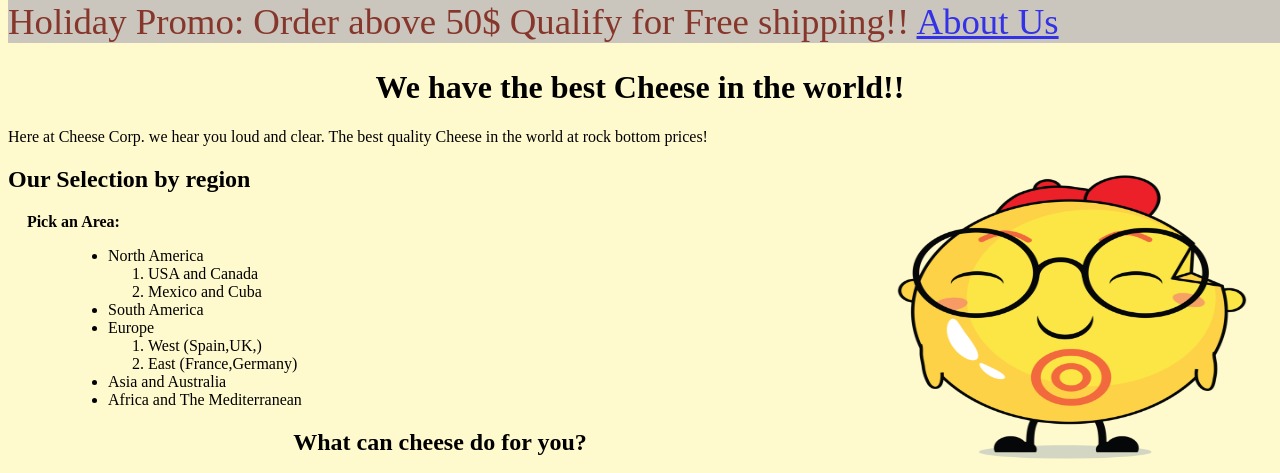
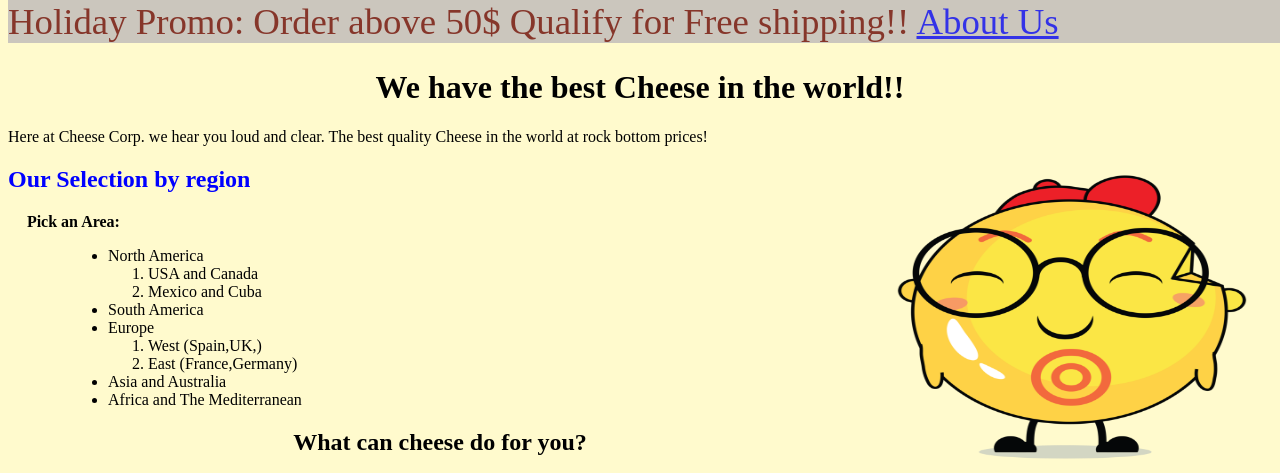
Before and after one commit to Khoi938/html-me-something, a plain HTML site: page index.html in a window 1280 px wide. Shown: the top 473 px of the page. Drawn offline with Linux system fonts and the light colour scheme.

Commit message:
Added id

```diff
--- a/index.html
+++ b/index.html
@@ -15,7 +15,7 @@
         <main>Here at Cheese Corp. we hear you loud and clear.
         The best quality Cheese in the world at rock bottom prices! </main>
     </p>
-    <h2>Our Selection by region<img width='400' height='300'class='smile'src='images/smiling_cheese_by_rhoar-db2thgf.png' alt='Smiling Cheese'></h2>
+    <h2 id="blue">Our Selection by region<img width='400' height='300'class='smile'src='images/smiling_cheese_by_rhoar-db2thgf.png' alt='Smiling Cheese'></h2>
     <p><strong>Pick an Area:</strong>
         <ul class='list'>
             <li>North America<ol>
--- a/styles.css
+++ b/styles.css
@@ -15,3 +15,4 @@ h1{text-align: center}
 body{padding-top: 40px}
 html{background-color:lemonchiffon}
 .bird{float: right}
+#blue{color:blue}
```
